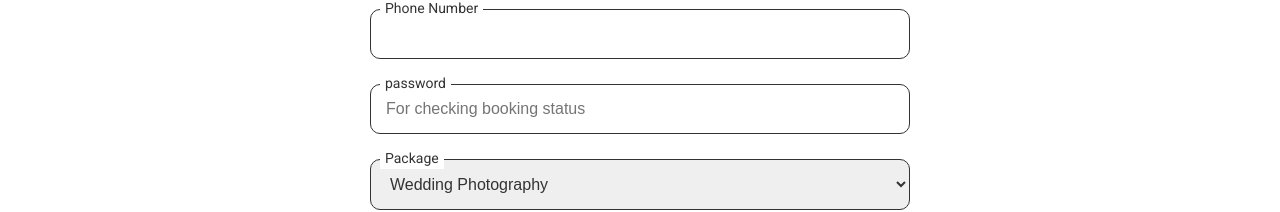
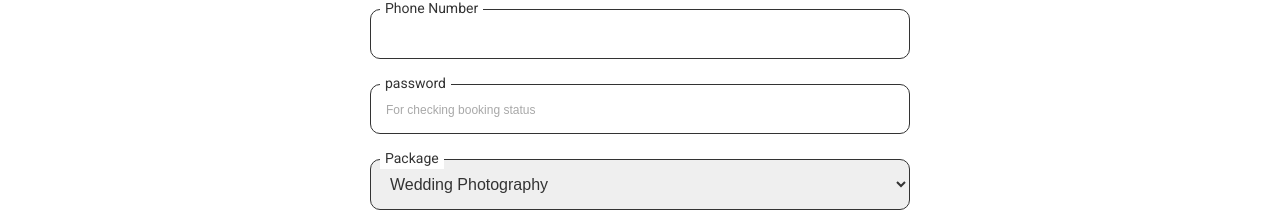
Before and after one commit to miasungjikim/LensCraftStudio, a plain HTML site: page booking.html in a window 1280 px wide. Shown: the part 504-716 px from the top of the page. Drawn offline with Linux system fonts and the light colour scheme.

Commit message:
Update booking.css
Edit placeholder style

```diff
--- a/css/booking.css
+++ b/css/booking.css
@@ -112,3 +112,8 @@ button.submit_button {
     margin-left: auto;
     margin-right: auto;
 }
+
+.password_box input::placeholder{
+    color:#a8a8a8;
+    font-size:12px;
+}
```
